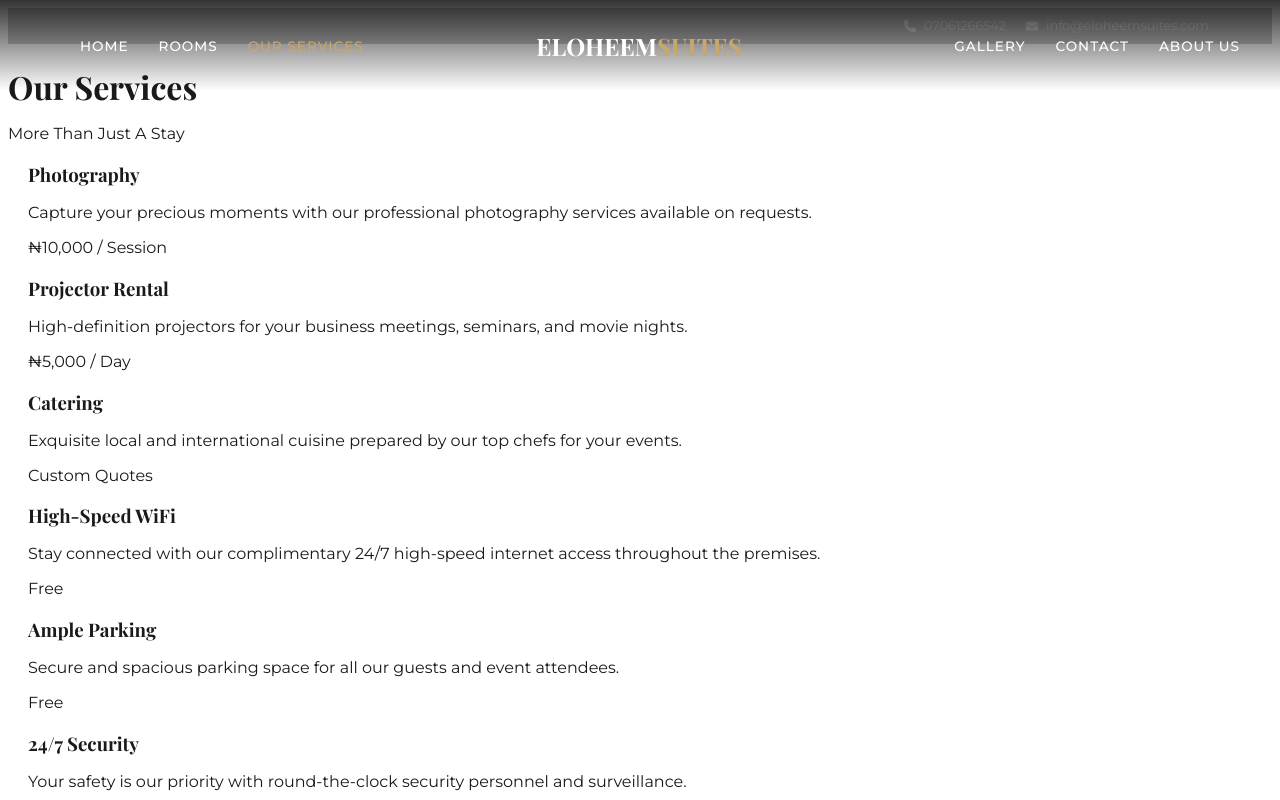
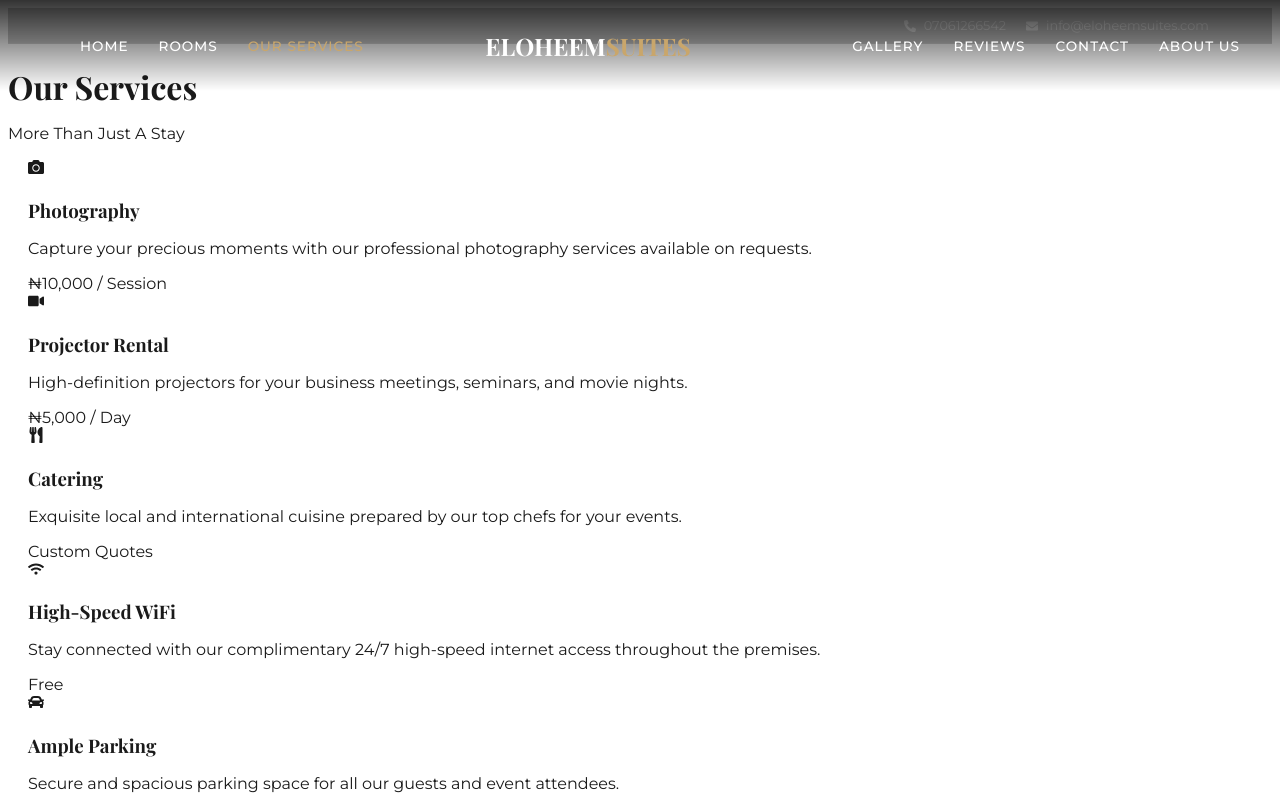
Before and after one commit to GUE-GROUP-LIMITED/eloheemsuitesKwali, a React (Vite) app: page /services in a window 1280 px wide. Shown: the top 800 px of the page. Built offline with nearby package versions, Linux system fonts and the light colour scheme; a web font is replaced by a local one.

Commit message:
feat: Initialize project with core routing, responsive navigation, and guest reviews feature.

```diff
--- a/src/App.tsx
+++ b/src/App.tsx
@@ -6,6 +6,7 @@ import Services from './pages/Services/Services';
 import ContactPage from './pages/Contact/Contact';
 import About from './pages/About/About';
 import Gallery from './pages/Gallery/Gallery';
+import ReviewsPage from './pages/Reviews/Reviews';
 import Footer from './components/Footer';
 import { Routes, Route } from 'react-router-dom';
 
@@ -18,6 +19,7 @@ const App: React.FC = () => {
         <Route path="/rooms" element={<RoomsPage />} />
         <Route path="/services" element={<Services />} />
         <Route path="/gallery" element={<Gallery />} />
+        <Route path="/reviews" element={<ReviewsPage />} />
         <Route path="/contact" element={<ContactPage />} />
         <Route path="/about" element={<About />} />
       </Routes>
--- a/src/components/Navbar.tsx
+++ b/src/components/Navbar.tsx
@@ -50,6 +50,7 @@ const Navbar: React.FC = () => {
                     {/* Right Menu (Desktop) */}
                     <ul className="nav-menu">
                         <li><NavLink to="/gallery" className={({ isActive }) => (isActive ? 'active' : '')}>Gallery</NavLink></li>
+                        <li><NavLink to="/reviews" className={({ isActive }) => (isActive ? 'active' : '')}>Reviews</NavLink></li>
                         <li><NavLink to="/contact" className={({ isActive }) => (isActive ? 'active' : '')}>Contact</NavLink></li>
                         <li><NavLink to="/about" className={({ isActive }) => (isActive ? 'active' : '')}>About Us</NavLink></li>
                     </ul>
@@ -71,6 +72,7 @@ const Navbar: React.FC = () => {
                             <li><NavLink to="/rooms" onClick={() => setMobileMenuOpen(false)}>Rooms</NavLink></li>
                             <li><NavLink to="/services" onClick={() => setMobileMenuOpen(false)}>Our Services</NavLink></li>
                             <li><NavLink to="/gallery" onClick={() => setMobileMenuOpen(false)}>Gallery</NavLink></li>
+                            <li><NavLink to="/reviews" onClick={() => setMobileMenuOpen(false)}>Reviews</NavLink></li>
                             <li><NavLink to="/contact" onClick={() => setMobileMenuOpen(false)}>Contact</NavLink></li>
                             <li><NavLink to="/about" onClick={() => setMobileMenuOpen(false)}>About Us</NavLink></li>
                         </ul>
--- a/src/components/Reviews.tsx
+++ b/src/components/Reviews.tsx
@@ -1,20 +1,38 @@
-import React from 'react';
-import { FaQuoteLeft } from 'react-icons/fa';
+import React, { useState } from 'react';
+import { FaQuoteLeft, FaChevronLeft, FaChevronRight } from 'react-icons/fa';
+import { motion, AnimatePresence } from 'framer-motion';
 
 const reviews = [
     {
-        text: "I just wanted to share a quick note and let you know that you guys do a really good job.",
-        author: "Rohan Sing",
-        role: "Project Manager, Airflow Tech Inc",
-        result: "", // Optional specific result text if needed
-        image: "https://images.unsplash.com/photo-1507003211169-0a1dd7228f2d?ixlib=rb-4.0.3&auto=format&fit=crop&w=774&q=80"
+        text: "A wonderful stay! The Royal Room was cozy and the staff were incredibly welcoming.",
+        author: "Sarah M.",
+        role: "Guest from UK",
+        image: "https://images.unsplash.com/photo-1494790108377-be9c29b29330?ixlib=rb-4.0.3&auto=format&fit=crop&w=687&q=80"
     },
-    // Add more if needed for a slider later
+    {
+        text: "The Golden Hall was perfect for our family event. Everything was flawless!",
+        author: "Ahmed K.",
+        role: "Event Host, Nigeria",
+        image: "https://images.unsplash.com/photo-1500648767791-00dcc994a43e?ixlib=rb-4.0.3&auto=format&fit=crop&w=687&q=80"
+    },
+    {
+        text: "Luxury at its best! The Executive Suite exceeded my expectations.",
+        author: "Emily R.",
+        role: "Business Traveler, USA",
+        image: "https://images.unsplash.com/photo-1573496359142-b8d87734a5a2?ixlib=rb-4.0.3&auto=format&fit=crop&w=688&q=80"
+    }
 ];
 
 const Reviews: React.FC = () => {
-    // Single review for now based on image, can expand to slider later
-    const currentIndex = 0;
+    const [currentIndex, setCurrentIndex] = useState(0);
+
+    const nextReview = () => {
+        setCurrentIndex((prev) => (prev + 1) % reviews.length);
+    };
+
+    const prevReview = () => {
+        setCurrentIndex((prev) => (prev - 1 + reviews.length) % reviews.length);
+    };
 
     return (
         <section className="client-feedback-section">
@@ -22,7 +40,7 @@ const Reviews: React.FC = () => {
 
                 {/* Header Decoration */}
                 <div className="feedback-header">
-                    <span>CLIENT FEEDBACK</span>
+                    <span>GUEST REVIEWS</span>
                     <div className="feedback-line"></div>
                 </div>
 
@@ -34,6 +52,23 @@ const Reviews: React.FC = () => {
                 </div>
 
                 <div className="feedback-content">
+                    {/* Controls */}
+                    <button className="slider-btn prev" onClick={prevReview}>
+                        <FaChevronLeft />
+                    </button>
+                    <button className="slider-btn next" onClick={nextReview}>
+                        <FaChevronRight />
+                    </button>
+
+                    <AnimatePresence mode='wait'>
+                        <motion.div
+                            key={currentIndex}
+                            initial={{ opacity: 0, x: 20 }}
+                            animate={{ opacity: 1, x: 0 }}
+                            exit={{ opacity: 0, x: -20 }}
+                            transition={{ duration: 0.5 }}
+                            className="review-slide-content"
+                        >
                             {/* Quote Icon */}
                             <div className="quote-icon-large">
                                 <FaQuoteLeft />
@@ -50,7 +85,7 @@ const Reviews: React.FC = () => {
                                     <h3>{reviews[currentIndex].author}</h3>
                                     <p>{reviews[currentIndex].role}</p>
                                     <svg className="wavy-line" width="100" height="15" viewBox="0 0 100 15">
-                                <path d="M0,10 Q20,20 40,10 T80,10 T120,10" fill="none" stroke="white" strokeWidth="2" />
+                                        <path d="M0,10 Q20,20 40,10 T80,10 T120,10" fill="none" stroke="var(--secondary-color)" strokeWidth="2" />
                                     </svg>
                                 </div>
 
@@ -66,6 +101,8 @@ const Reviews: React.FC = () => {
                                     <div className="doodle-lines bottom-right"></div>
                                 </div>
                             </div>
+                        </motion.div>
+                    </AnimatePresence>
                 </div>
 
                 {/* Bottom Decoration */}
--- a/src/pages/Services/Services.tsx
+++ b/src/pages/Services/Services.tsx
@@ -1,74 +1,88 @@
 import React from 'react';
+import { FaCamera, FaVideo, FaUtensils, FaWifi, FaCar, FaUserShield } from 'react-icons/fa';
+import { motion } from 'framer-motion';
 
 const Services: React.FC = () => {
+    const services = [
+        {
+            icon: FaCamera,
+            title: "Photography",
+            description: "Capture your precious moments with our professional photography services available on requests.",
+            price: "₦10,000 / Session"
+        },
+        {
+            icon: FaVideo,
+            title: "Projector Rental",
+            description: "High-definition projectors for your business meetings, seminars, and movie nights.",
+            price: "₦5,000 / Day"
+        },
+        {
+            icon: FaUtensils,
+            title: "Catering",
+            description: "Exquisite local and international cuisine prepared by our top chefs for your events.",
+            price: "Custom Quotes"
+        },
+        {
+            icon: FaWifi,
+            title: "High-Speed WiFi",
+            description: "Stay connected with our complimentary 24/7 high-speed internet access throughout the premises.",
+            price: "Free"
+        },
+        {
+            icon: FaCar,
+            title: "Ample Parking",
+            description: "Secure and spacious parking space for all our guests and event attendees.",
+            price: "Free"
+        },
+        {
+            icon: FaUserShield,
+            title: "24/7 Security",
+            description: "Your safety is our priority with round-the-clock security personnel and surveillance.",
+            price: "Included"
+        }
+    ];
+
     return (
-        <div className="pt-24 min-h-screen bg-[#f9f9f9]">
+        <div className="pt-24 min-h-screen bg-[#f3f4f6]">
             <div className="bg-[#0f1f1f] text-white py-20 text-center mb-10">
-                <h1 className="text-4xl md:text-5xl font-serif">Our Services</h1>
-                <p className="opacity-70 mt-4">More Than Just A Stay</p>
+                <motion.h1
+                    initial={{ opacity: 0, y: -20 }}
+                    animate={{ opacity: 1, y: 0 }}
+                    className="text-4xl md:text-5xl font-serif"
+                >
+                    Our Services
+                </motion.h1>
+                <motion.p
+                    initial={{ opacity: 0 }}
+                    animate={{ opacity: 1 }}
+                    transition={{ delay: 0.2 }}
+                    className="opacity-70 mt-4 text-[#c9a66b] uppercase tracking-widest text-sm"
+                >
+                    More Than Just A Stay
+                </motion.p>
             </div>
 
-            <div className="container mx-auto px-4 pb-20">
+            <div className="container mx-auto px-4 pb-24">
                 <div className="grid grid-cols-1 md:grid-cols-2 lg:grid-cols-3 gap-8">
-                    {/* Service 1 */}
-                    <div className="bg-white p-8 rounded-lg shadow-sm hover:shadow-lg transition-all">
-                        <div className="h-12 w-12 bg-[#c9a66b] rounded-full flex items-center justify-center mb-6 text-white text-xl">
-                            <i className="fas fa-camera"></i> {/* Assuming FontAwesome or similar, or replace with icon */}
-                        </div>
-                        <h3 className="text-xl font-serif font-bold mb-3">Photography</h3>
-                        <p className="text-gray-600 mb-4">Capture your precious moments with our professional photography services available on requests.</p>
-                        <span className="text-[#0f3d3e] font-bold">₦10,000 / Session</span>
-                    </div>
-
-                    {/* Service 2 */}
-                    <div className="bg-white p-8 rounded-lg shadow-sm hover:shadow-lg transition-all">
-                        <div className="h-12 w-12 bg-[#c9a66b] rounded-full flex items-center justify-center mb-6 text-white text-xl">
-                            <i className="fas fa-video"></i>
-                        </div>
-                        <h3 className="text-xl font-serif font-bold mb-3">Projector Rental</h3>
-                        <p className="text-gray-600 mb-4">High-definition projectors for your business meetings, seminars, and movie nights.</p>
-                        <span className="text-[#0f3d3e] font-bold">₦5,000 / Day</span>
-                    </div>
-
-                    {/* Service 3 */}
-                    <div className="bg-white p-8 rounded-lg shadow-sm hover:shadow-lg transition-all">
-                        <div className="h-12 w-12 bg-[#c9a66b] rounded-full flex items-center justify-center mb-6 text-white text-xl">
-                            <i className="fas fa-utensils"></i>
-                        </div>
-                        <h3 className="text-xl font-serif font-bold mb-3">Catering</h3>
-                        <p className="text-gray-600 mb-4">Exquisite local and international cuisine prepared by our top chefs for your events.</p>
-                        <span className="text-[#0f3d3e] font-bold">Custom Quotes</span>
-                    </div>
-
-                    {/* Service 4 */}
-                    <div className="bg-white p-8 rounded-lg shadow-sm hover:shadow-lg transition-all">
-                        <div className="h-12 w-12 bg-[#c9a66b] rounded-full flex items-center justify-center mb-6 text-white text-xl">
-                            <i className="fas fa-wifi"></i>
-                        </div>
-                        <h3 className="text-xl font-serif font-bold mb-3">High-Speed WiFi</h3>
-                        <p className="text-gray-600 mb-4">Stay connected with our complimentary 24/7 high-speed internet access throughout the premises.</p>
-                        <span className="text-[#0f3d3e] font-bold">Free</span>
-                    </div>
-
-                    {/* Service 5 */}
-                    <div className="bg-white p-8 rounded-lg shadow-sm hover:shadow-lg transition-all">
-                        <div className="h-12 w-12 bg-[#c9a66b] rounded-full flex items-center justify-center mb-6 text-white text-xl">
-                            <i className="fas fa-car"></i>
-                        </div>
-                        <h3 className="text-xl font-serif font-bold mb-3">Ample Parking</h3>
-                        <p className="text-gray-600 mb-4">Secure and spacious parking space for all our guests and event attendees.</p>
-                        <span className="text-[#0f3d3e] font-bold">Free</span>
-                    </div>
-
-                    {/* Service 6 */}
-                    <div className="bg-white p-8 rounded-lg shadow-sm hover:shadow-lg transition-all">
-                        <div className="h-12 w-12 bg-[#c9a66b] rounded-full flex items-center justify-center mb-6 text-white text-xl">
-                            <i className="fas fa-user-shield"></i>
-                        </div>
-                        <h3 className="text-xl font-serif font-bold mb-3">24/7 Security</h3>
-                        <p className="text-gray-600 mb-4">Your safety is our priority with round-the-clock security personnel and surveillance.</p>
-                        <span className="text-[#0f3d3e] font-bold">Included</span>
-                    </div>
+                    {services.map((service, index) => (
+                        <motion.div
+                            key={index}
+                            initial={{ opacity: 0, y: 20 }}
+                            whileInView={{ opacity: 1, y: 0 }}
+                            viewport={{ once: true }}
+                            transition={{ delay: index * 0.1 }}
+                            className="bg-white p-8 rounded-xl shadow-sm hover:shadow-xl transition-all duration-300 group border border-gray-100"
+                        >
+                            <div className="h-14 w-14 bg-[#f0f0f0] group-hover:bg-[#c9a66b] rounded-full flex items-center justify-center mb-6 text-[#1e1e1e] group-hover:text-white text-2xl transition-colors duration-300">
+                                <service.icon />
+                            </div>
+                            <h3 className="text-xl font-serif font-bold mb-3 text-[#1e1e1e]">{service.title}</h3>
+                            <p className="text-gray-600 mb-6 leading-relaxed text-sm">{service.description}</p>
+                            <div className="pt-4 border-t border-gray-100">
+                                <span className="text-[#0f3d3e] font-bold text-lg">{service.price}</span>
+                            </div>
+                        </motion.div>
+                    ))}
                 </div>
             </div>
         </div>
```
Also changed, not shown: src/main.css (+83 -37 lines), src/pages/Reviews/Reviews.tsx (added, +20 -0 lines). Lines whose indentation alone changed are shown as unchanged.
